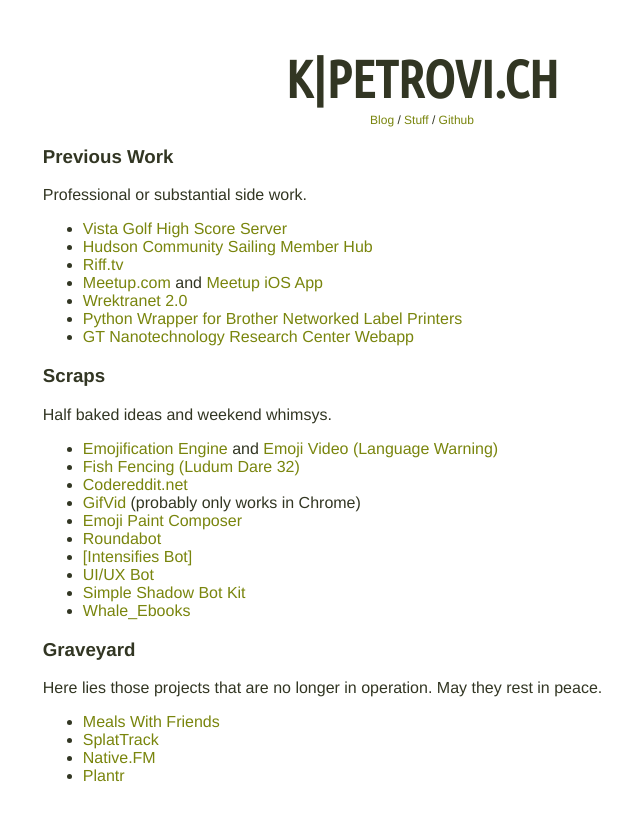
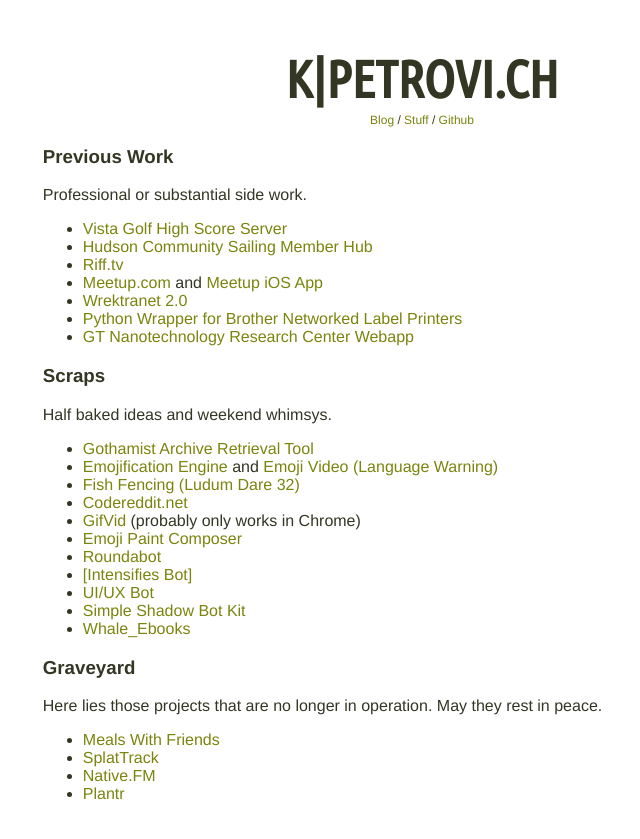
Before and after one commit to fozzle/fozzle.github.io, a Jekyll site: the page built from stuff.html, in a window 1280 px wide. Shown: the top 839 px of the page, without its empty margins (218-858 px from the left). Built offline with Jekyll 4.4.1, drawn with Linux system fonts in a browser that asks for light colours.

Commit message:
put a feather in my cap

```diff
--- a/stuff.html
+++ b/stuff.html
@@ -17,6 +17,7 @@ title: Kyle Petrovich - Stuff
 <h3>Scraps</h3>
   <p>Half baked ideas and weekend whimsys.</p>
   <ul>
+    <li><a href="https://kpetrovi.ch/e-clips/">Gothamist Archive Retrieval Tool</a></li>
     <li><a href="https://kpetrovi.ch/emojification-engine/">Emojification Engine</a> and <a href="https://vimeo.com/91852321">Emoji Video (Language Warning)</a></li>
     <li><a href="http://ludumdare.com/compo/ludum-dare-32/?action=preview&uid=52739">Fish Fencing (Ludum Dare 32)</a></li>
     <li><a href="http://codereddit.net">Codereddit.net</a></li>
```
